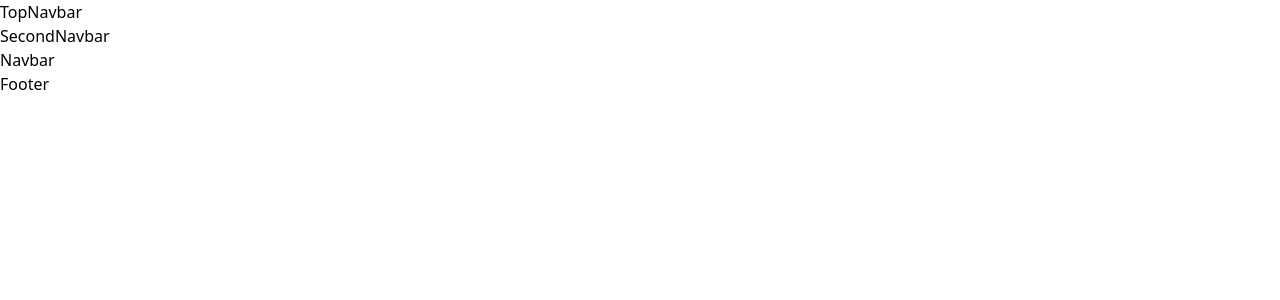
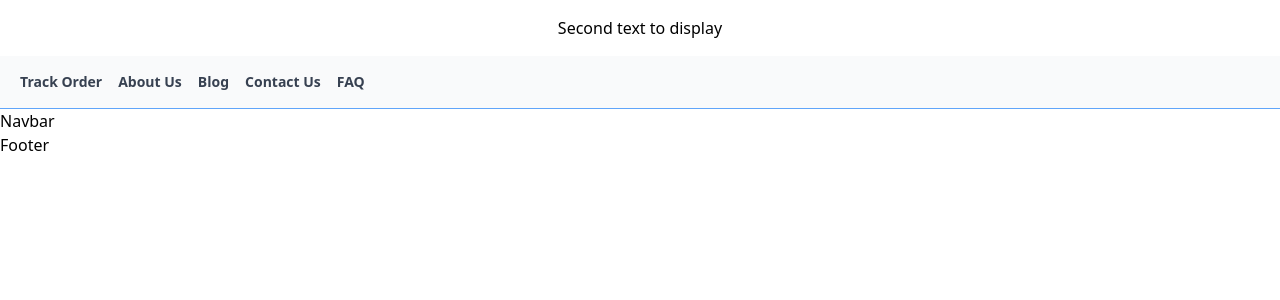
Before and after one commit to bhuvaneshwa/FInal-Book, a React (Vite) app: page / in a window 1280 px wide. Shown: the top 300 px of the page. Built offline with nearby package versions, Linux system fonts and the light colour scheme.

Commit message:
ponkavin 16.4.2024 9.58pm

```diff
--- a/package.json
+++ b/package.json
@@ -25,6 +25,6 @@
     "eslint-plugin-react-refresh": "^0.4.6",
     "postcss": "^8.4.38",
     "tailwindcss": "^3.4.3",
-    "vite": "^5.2.0"
+    "vite": "^5.2.9"
   }
 }
--- a/src/pages/SecondNavbar.jsx
+++ b/src/pages/SecondNavbar.jsx
@@ -1,7 +1,28 @@
-
+import { Link } from "react-router-dom";
 
 export default function SecondNavbar() {
   return (
-    <div>SecondNavbar</div>
+    <div className="bg-gray-50 dark:bg-gray-200 dark:text-gray-200">
+      <div className="container mx-auto px-5 py-4 flex justify-between items-center">
+        <ul className="flex space-x-4 text-sm">
+          <li className="font-semibold text-gray-700 hover:text-[#606c38] hover:underline">
+            Track Order
+          </li>
+          <li className="font-semibold text-gray-700 hover:text-[#606c38] hover:underline">
+            About Us
+          </li>
+          <li className="font-semibold text-gray-700 hover:text-[#606c38] hover:underline">
+            Blog
+          </li>
+          <li className="font-semibold text-gray-700 hover:text-[#606c38] hover:underline">
+            Contact Us
+          </li>
+          <li className="font-semibold text-gray-700 hover:text-[#606c38] hover:underline">
+            FAQ
+          </li>
+        </ul>
+      </div>
+      <hr className=' border-blue-400'></hr>
+    </div>
   )
 }
--- a/src/pages/TopNavbar.jsx
+++ b/src/pages/TopNavbar.jsx
@@ -1,6 +1,32 @@
+import { useState, useEffect } from 'react';
 
 export default function TopNavbar() {
+  const texts = [
+    "First Time Buyers - Use code BZRL to get 15% off | Free shipping on orders above Rs599",
+    "Second text to display",
+    "Third text to display",
+    // Add more texts as needed
+  ];
+
+  const [currentTextIndex, setCurrentTextIndex] = useState(0);
+
+  useEffect(() => {
+    const timeout = setTimeout(() => {
+      setCurrentTextIndex((prevIndex) => (prevIndex + 1) % texts.length);
+    }, 5000);
+
+    return () => clearTimeout(timeout);
+  }, [currentTextIndex, texts.length]);
+
   return (
-    <div>TopNavbar</div>
-  )
+    <div>
+      <div className="px-8 py-2 dark:bg-blue-950 dark:text-white">
+        <div className="flex items-center justify-center py-2"> {/* Center align horizontally */}
+          <div className="text-center"> {/* Center align text */}
+            <h1>{texts[currentTextIndex]}</h1>
+          </div>
+        </div>
+      </div>
+    </div>
+  );
 }
```
Also changed, not shown: src/App.jsx (+5 -5 lines), 1 other file (tests, documents, lock files or other folders).
